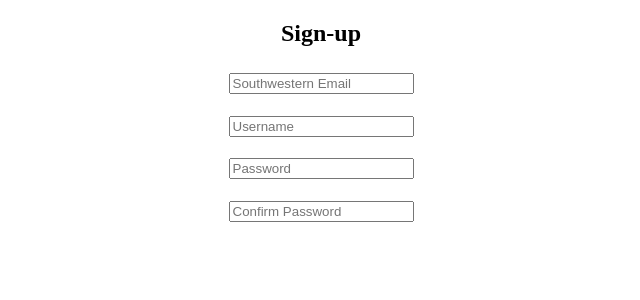
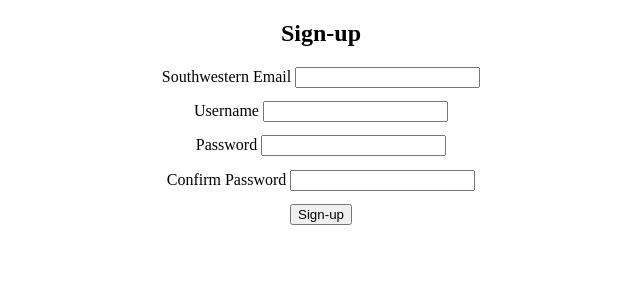
Before and after one commit to ClaytonNolen/GymIsland-2024CSC, a SvelteKit app: page /Sign-up in a window 1280 px wide. Shown: the top 300 px of the page, without its empty margins (319-959 px from the left). Built offline with nearby package versions, Linux system fonts and the light colour scheme.

Commit message:
Added Tabs to each page

```diff
--- a/src/routes/Sign-up/+page.svelte
+++ b/src/routes/Sign-up/+page.svelte
@@ -1,35 +1,74 @@
 <script>
-    let email = '';
-    let username = '';
-    let password = '';
-    let confirm = '';
+
 </script>
 
 <section>
-
+    <!--Page header-->
     <h1>Sign-up</h1>
 
-    <h2>
-        <input bind:value={email} placeholder="Southwestern Email" />
-    </h2>
-
-    <h3>
-        <input bind:value={username} placeholder="Username" />
-    </h3>
-
-    <h4>
-        <input bind:value={password} placeholder="Password" />
-    </h4>
-
-    <h5>
-        <input bind:value={confirm} placeholder="Confirm Password" />
-    </h5>
-	<!-- User input, text fields, and place holders from https://svelte.dev/examples/text-inputs-->
-
+    <!--Form for signing up. Values remain empty until user input-->
+    <form>
+        <div>
+            <label for="email">Southwestern Email</label>
+            <input
+                type="text"
+                id="email"
+                name="email"
+                value=""
+                required
+            />
+        </div>
+        <div>
+            <label for="username">Username</label>
+            <input
+                type="text"
+                id="username"
+                name="username"
+                value=""
+                required
+            />
+        </div>
+        <div>
+            <label for="password">Password</label>
+            <input
+                type="password"
+                id="password"
+                name="password"
+                value=""
+                required
+            />
+        </div>
+        <div>
+            <label for="Confirm">Confirm Password</label>
+            <input
+                type="password"
+                id="confirm"
+                name="confirm"
+                value=""
+                required
+            />
+        </div>
+        <button type="submit">Sign-up</button>
+    </form>
 </section>
 
+<!--All text on page is aligned center. The form is inline-block, meaning each input field will be laid out vertically.
+    A 1em margin is added to the bottom of each input field.-->
 <style>
     section {
         text-align: center;
     }
+
+    form {
+        display: inline-block;
+        width: 400px;
+    }
+
+    :global(input[type='text']) {
+        margin-bottom: 1em;
+    }
+
+    :global(input[type='password']) {
+        margin-bottom: 1em;
+    }
 </style>
```
Also changed, not shown: src/routes/+page.svelte (+21 -10 lines), src/routes/Log-in/+page.svelte (+6 -1 lines), src/routes/shared/tabs.svelte (added, +40 -0 lines).
